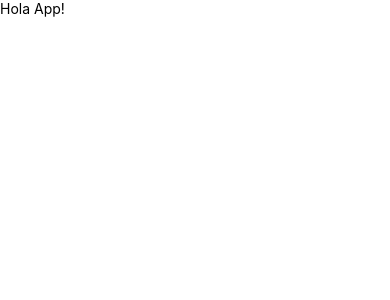
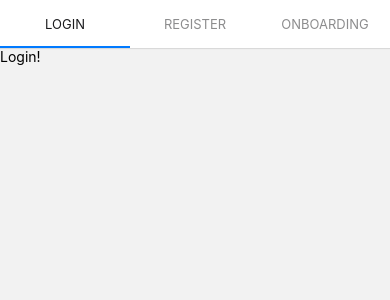
Before and after one commit to jorgearojas25/PSIHelp, a React Native app: screen / in a window 390 px wide. Shown: the top 300 px of the page. Built offline with nearby package versions, Linux system fonts and the light colour scheme.

Commit message:
testing screen designs

```diff
--- a/package.json
+++ b/package.json
@@ -11,12 +11,15 @@
   },
   "dependencies": {
     "@react-navigation/bottom-tabs": "^6.0.5",
+    "@react-navigation/material-top-tabs": "^6.0.2",
     "@react-navigation/native": "^6.0.2",
     "@react-navigation/native-stack": "^6.1.0",
     "react": "17.0.2",
     "react-native": "0.65.1",
+    "react-native-pager-view": "^5.4.1",
     "react-native-safe-area-context": "^3.3.0",
-    "react-native-screens": "^3.6.0"
+    "react-native-screens": "^3.6.0",
+    "react-native-tab-view": "^3.1.1"
   },
   "devDependencies": {
     "@babel/core": "^7.12.9",
--- a/src/Screens/Login/index.js
+++ b/src/Screens/Login/index.js
@@ -0,0 +1,12 @@
+import React from 'react'
+import { View, Text } from 'react-native'
+
+const LoginScreens = () => {
+    return (
+        <View>
+            <Text>Login!</Text>
+        </View>
+    )
+}
+
+export default LoginScreens
--- a/src/Screens/OnBoarding/index.js
+++ b/src/Screens/OnBoarding/index.js
@@ -0,0 +1,12 @@
+import React from 'react'
+import { View, Text } from 'react-native'
+
+const OnBoardingScreen = () => {
+    return (
+        <View>
+            <Text>OmBoarding!</Text>
+        </View>
+    )
+}
+
+export default OnBoardingScreen
--- a/src/Screens/Register/index.js
+++ b/src/Screens/Register/index.js
@@ -0,0 +1,12 @@
+import React from 'react'
+import { View, Text } from 'react-native'
+
+const RegisterScreen = () => {
+    return (
+        <View>
+            <Text>Register!</Text>
+        </View>
+    )
+}
+
+export default RegisterScreen
--- a/src/Screens/index.js
+++ b/src/Screens/index.js
@@ -1,11 +1,21 @@
 import React from 'react';
 import {View, Text} from 'react-native';
+import { createMaterialTopTabNavigator } from '@react-navigation/material-top-tabs';
+import LoginScreen from "./Login";
+import OnBoardingScreen from "./OnBoarding";
+import RegisterScreen from './Register';
+
 
 const MainApp = () => {
+
+    const Tab = createMaterialTopTabNavigator();
+
   return (
-    <View>
-      <Text>Hola App!</Text>
-    </View>
+    <Tab.Navigator>
+        <Tab.Screen name="Login" component={LoginScreen}/>
+        <Tab.Screen name="Register" component={RegisterScreen}/>
+        <Tab.Screen name="OnBoarding" component={OnBoardingScreen}/>
+    </Tab.Navigator>
   );
 };
 
```
Also changed, not shown: 323 other files (tests, documents, lock files or other folders).
